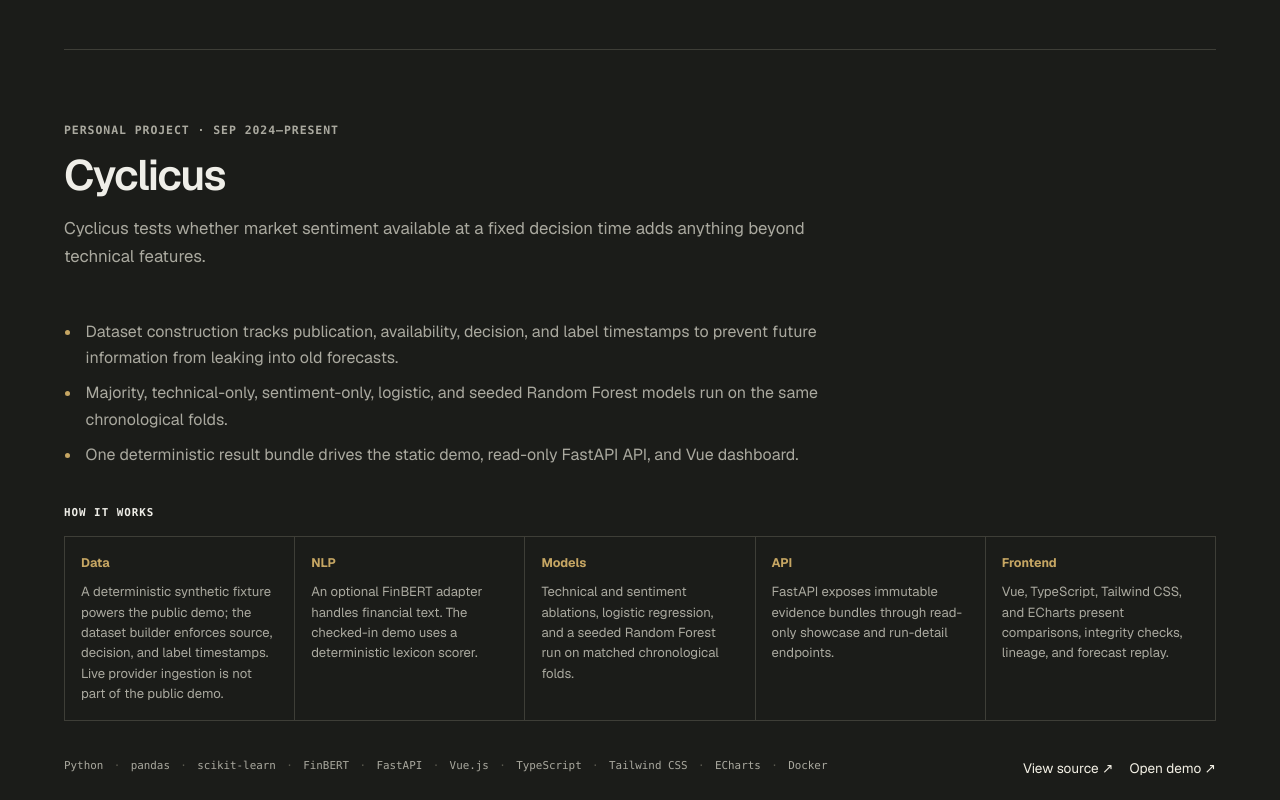
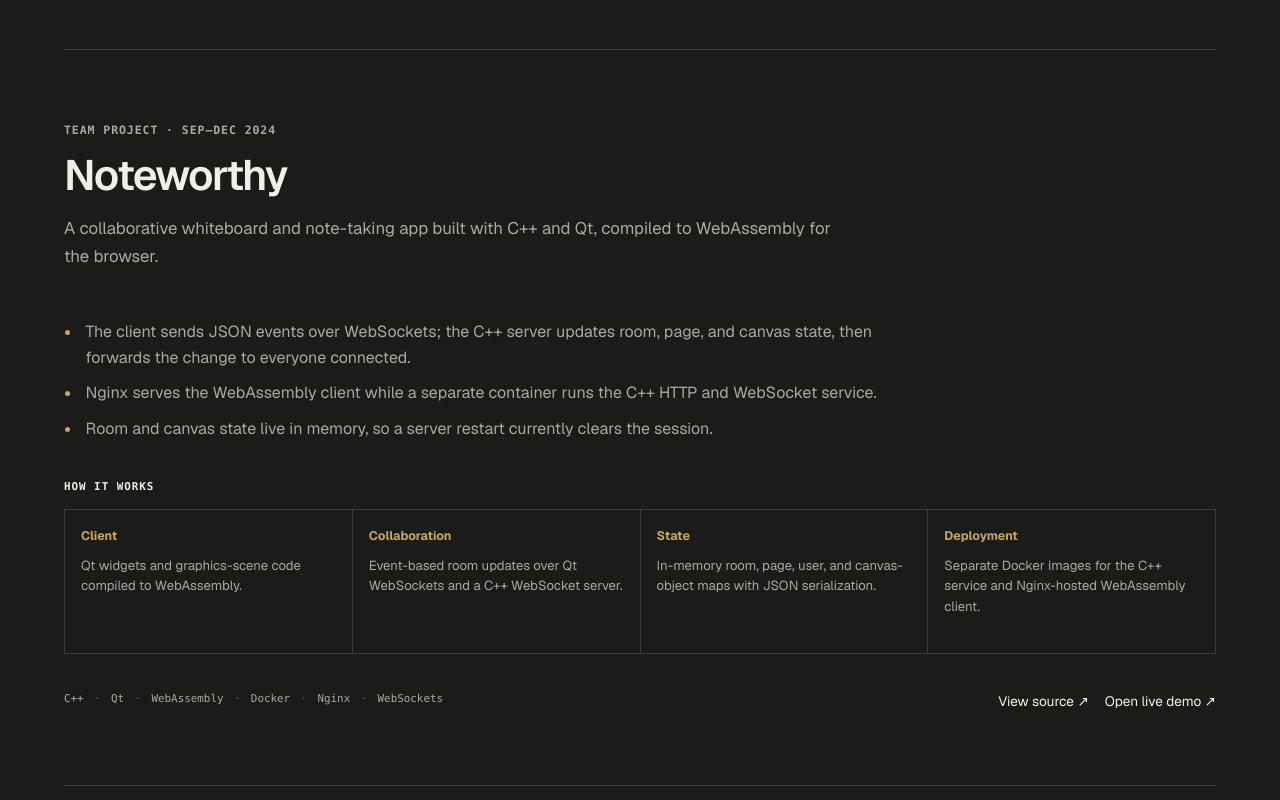
Before and after one commit to oliver-morrow/oliver-morrow-site, a Next.js app: page / in a window 1280 px wide. Shown: the part 2500-3300 px from the top of the page. Built offline with nearby package versions, Linux system fonts and the light colour scheme.

Commit message:
remove Cyclicus from selected work

```diff
--- a/src/data/site.ts
+++ b/src/data/site.ts
@@ -133,68 +133,6 @@ export const site = {
           label: "View alpha release",
           kind: "Release",
           href: "https://github.com/oliver-morrow/pagescript/releases/tag/v1.1.0-alpha.1",
-        },
-      ],
-    },
-    {
-      context: "Personal project · Sep 2024–present",
-      title: "Cyclicus",
-      summary:
-        "Cyclicus tests whether market sentiment available at a fixed decision time adds anything beyond technical features.",
-      highlights: [
-        "Dataset construction tracks publication, availability, decision, and label timestamps to prevent future information from leaking into old forecasts.",
-        "Majority, technical-only, sentiment-only, logistic, and seeded Random Forest models run on the same chronological folds.",
-        "One deterministic result bundle drives the static demo, read-only FastAPI API, and Vue dashboard.",
-      ],
-      architecture: [
-        {
-          label: "Data",
-          description:
-            "A deterministic synthetic fixture powers the public demo; the dataset builder enforces source, decision, and label timestamps. Live provider ingestion is not part of the public demo.",
-        },
-        {
-          label: "NLP",
-          description:
-            "An optional FinBERT adapter handles financial text. The checked-in demo uses a deterministic lexicon scorer.",
-        },
-        {
-          label: "Models",
-          description:
-            "Technical and sentiment ablations, logistic regression, and a seeded Random Forest run on matched chronological folds.",
-        },
-        {
-          label: "API",
-          description:
-            "FastAPI exposes immutable evidence bundles through read-only showcase and run-detail endpoints.",
-        },
-        {
-          label: "Frontend",
-          description:
-            "Vue, TypeScript, Tailwind CSS, and ECharts present comparisons, integrity checks, lineage, and forecast replay.",
-        },
-      ],
-      technologies: [
-        "Python",
-        "pandas",
-        "scikit-learn",
-        "FinBERT",
-        "FastAPI",
-        "Vue.js",
-        "TypeScript",
-        "Tailwind CSS",
-        "ECharts",
-        "Docker",
-      ],
-      links: [
-        {
-          label: "View source",
-          kind: "Repository",
-          href: "https://github.com/oliver-morrow/trading-sentiment",
-        },
-        {
-          label: "Open demo",
-          kind: "Demo",
-          href: "/cyclicus/",
         },
       ],
     },
```
Also changed, not shown: 1 other file (tests, documents, lock files or other folders).
